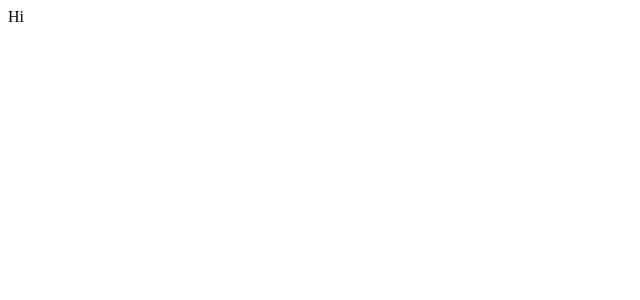
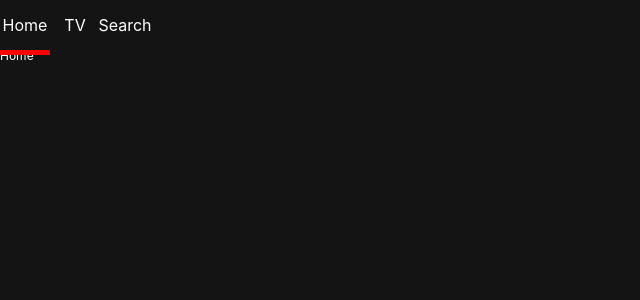
Before and after one commit to dngwoo/nomad_movie-app-recap, a React (Create React App) app: page / in a window 1280 px wide. Shown: the top 300 px of the page, without its empty margins (0-640 px from the left). Built offline with nearby package versions, Linux system fonts and the light colour scheme.

Commit message:
styled-components

```diff
--- a/package.json
+++ b/package.json
@@ -10,6 +10,8 @@
     "react-dom": "^16.13.1",
     "react-router-dom": "^5.1.2",
     "react-scripts": "3.4.1",
+    "styled-components": "^5.1.0",
+    "styled-reset": "^4.1.3",
     "yarn": "^1.22.4"
   },
   "scripts": {
--- a/src/App.js
+++ /dev/null
@@ -1,7 +0,0 @@
-import React from 'react';
-
-function App() {
-  return <>Hi</>;
-}
-
-export default App;
--- /dev/null
+++ b/src/Components/App.js
@@ -0,0 +1,14 @@
+import React from 'react';
+import Router from './Router';
+import GlobalStyles from './GlobalStyles';
+
+function App() {
+  return (
+    <>
+      <GlobalStyles />
+      <Router />
+    </>
+  );
+}
+
+export default App;
--- /dev/null
+++ b/src/Components/GlobalStyles.js
@@ -0,0 +1,22 @@
+import { createGlobalStyle } from 'styled-components';
+import reset from 'styled-reset';
+
+const globalStyles = createGlobalStyle`
+    ${reset};
+    a{
+        text-decoration: none;
+        color: inherit;
+    }
+    *{
+        box-sizing:boreder-box;
+    }
+    body{
+        font-family: -apple-system, BlinkMacSystemFont, 'Segoe UI', Roboto, Oxygen, Ubuntu, Cantarell, 'Open Sans', 'Helvetica Neue', sans-serif;
+        font-size: 12px;
+        background-color:rgba(20,20,20,1);
+        color:white;
+        padding-top: 50px
+    }
+`;
+
+export default globalStyles;
--- /dev/null
+++ b/src/Components/Header.js
@@ -0,0 +1,41 @@
+import React from 'react';
+import { Link, withRouter } from 'react-router-dom';
+import styled from 'styled-components';
+
+const List = styled.ul`
+  width: 100%;
+  display: flex;
+  position: fixed;
+  top: 0;
+  left: 0;
+`;
+
+const Item = styled.li`
+  width: 50px;
+  height: 50px;
+  display: flex;
+  justify-content: center;
+  align-items: center;
+  border-bottom: 5px solid ${(props) => (props.current ? 'red' : 'transparent')};
+  transition: border-bottom 0.3s ease-in-out;
+`;
+
+const SLink = styled(Link)`
+  display: block;
+  text-align: center;
+  font-size: 1rem;
+`;
+
+export default withRouter((props) => (
+  <List>
+    <Item current={props.location.pathname === '/'}>
+      <SLink to="/">Home</SLink>
+    </Item>
+    <Item current={props.location.pathname === '/tv'}>
+      <SLink to="/tv">TV</SLink>
+    </Item>
+    <Item current={props.location.pathname === '/search'}>
+      <SLink to="/search">Search</SLink>
+    </Item>
+  </List>
+));
--- /dev/null
+++ b/src/Components/Router.js
@@ -0,0 +1,23 @@
+import React from 'react';
+import {
+  HashRouter as Router,
+  Route,
+  Switch,
+  Redirect,
+} from 'react-router-dom';
+import Header from './Header';
+import Home from '../Routes/Home';
+import TV from '../Routes/TV';
+import Search from '../Routes/Search';
+
+export default () => (
+  <Router>
+    <Header />
+    <Switch>
+      <Route path="/" exact component={Home} />
+      <Route path="/tv" component={TV} />
+      <Route path="/search" component={Search} />
+      <Redirect from="*" to="/" />
+    </Switch>
+  </Router>
+);
--- /dev/null
+++ b/src/Routes/Detail.js
@@ -0,0 +1 @@
+export default () => 'Detail';
--- /dev/null
+++ b/src/Routes/Home.js
@@ -0,0 +1 @@
+export default () => 'Home';
--- /dev/null
+++ b/src/Routes/Search.js
@@ -0,0 +1 @@
+export default () => 'Search';
--- /dev/null
+++ b/src/Routes/TV.js
@@ -0,0 +1 @@
+export default () => 'TV';
--- a/src/index.js
+++ b/src/index.js
@@ -1,6 +1,6 @@
 import React from 'react';
 import ReactDOM from 'react-dom';
-import App from './App';
+import App from 'Components/App';
 
 ReactDOM.render(
   <React.StrictMode>
```
Also changed, not shown: 2 other files (tests, documents, lock files or other folders).
